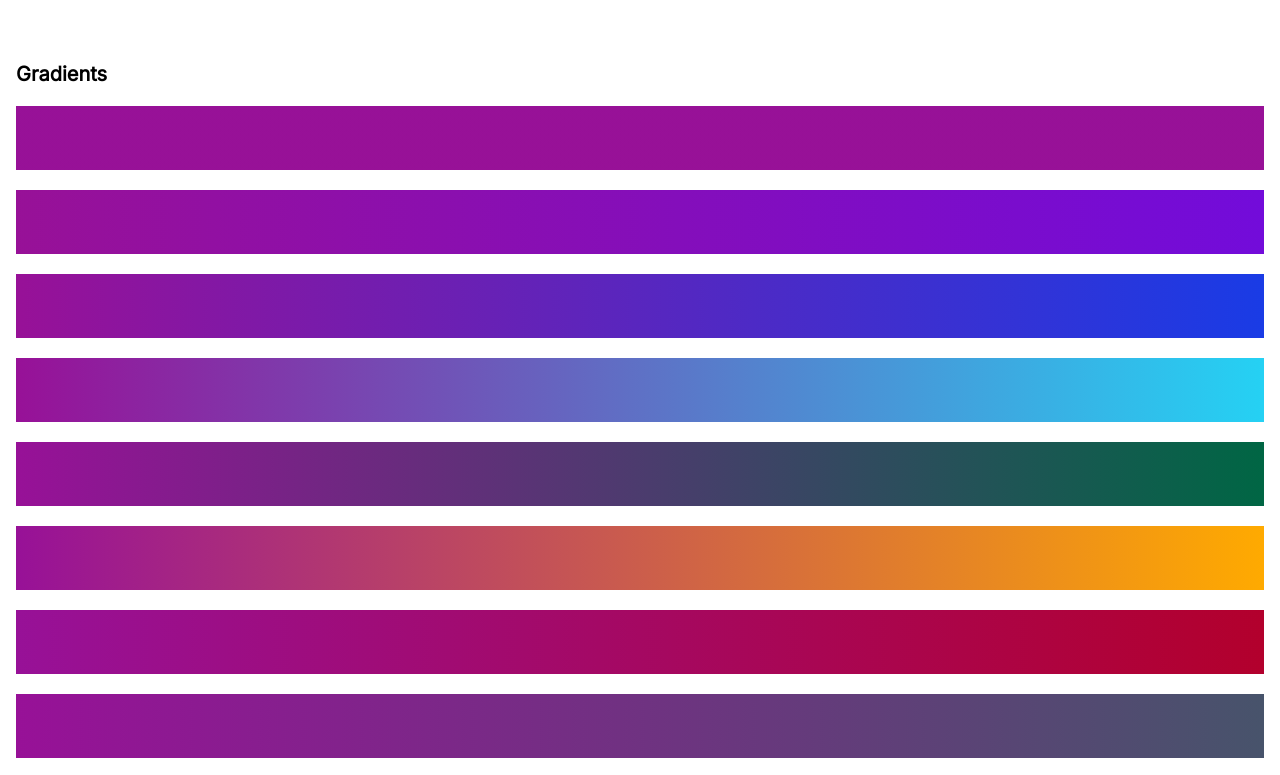
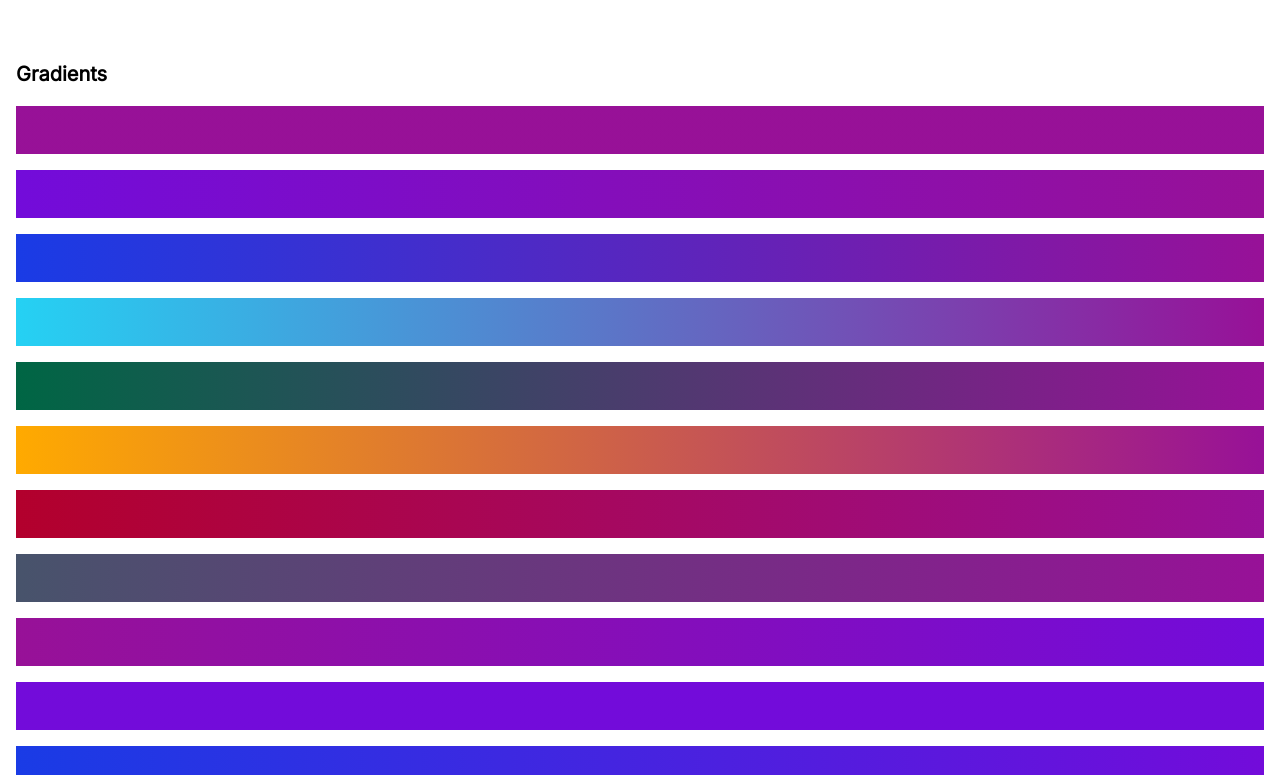
Before and after one commit to scottdejonge/color-system, a Vue app: page / in a window 1280 px wide. Shown: the part 7305-8080 px from the top of the page. Built offline with nearby package versions, Linux system fonts and the light colour scheme.

Commit message:
Simplify gradient

```diff
--- a/src/components/Gradient.vue
+++ b/src/components/Gradient.vue
@@ -1,6 +1,4 @@
 <script>
-import { slugify } from '../utils/slugify'
-
 export default {
   name: 'Gradient',
   props: {
@@ -14,45 +12,22 @@ export default {
     },
     size: {
       type: Number,
-      default: 64,
+      default: 48,
     },
   },
   computed: {
-    id() {
-      return `${slugify(this.first)}-${slugify(this.second)}`;
+    style() {
+      return [
+        `background: linear-gradient(to left, ${this.first}, ${this.second})`,
+        `height: ${this.size}px`,
+      ].join('; ');
     },
   },
 }
 </script>
 
 <template>
-  <svg
-    xmlns="http://www.w3.org/2000/svg"
-    class="gradient"
-    width="100%"
-    v-bind:height="size"
-    v-bind:viewBox="`0 0 100% ${size}`"
-  >
-    <defs>
-      <linearGradient
-        v-bind:id="id"
-      >
-        <stop
-          offset="0%"
-          v-bind:stop-color="first"
-        />
-        <stop
-          offset="100%"
-          v-bind:stop-color="second"
-        />
-      </linearGradient>
-    </defs>
-    <rect
-      x="0"
-      y="0"
-      width="100%"
-      v-bind:fill="`url(#${id})`"
-      v-bind:height="size"
-    />
-  </svg>
+  <div
+    v-bind:style="style"
+  />
 </template>
```
